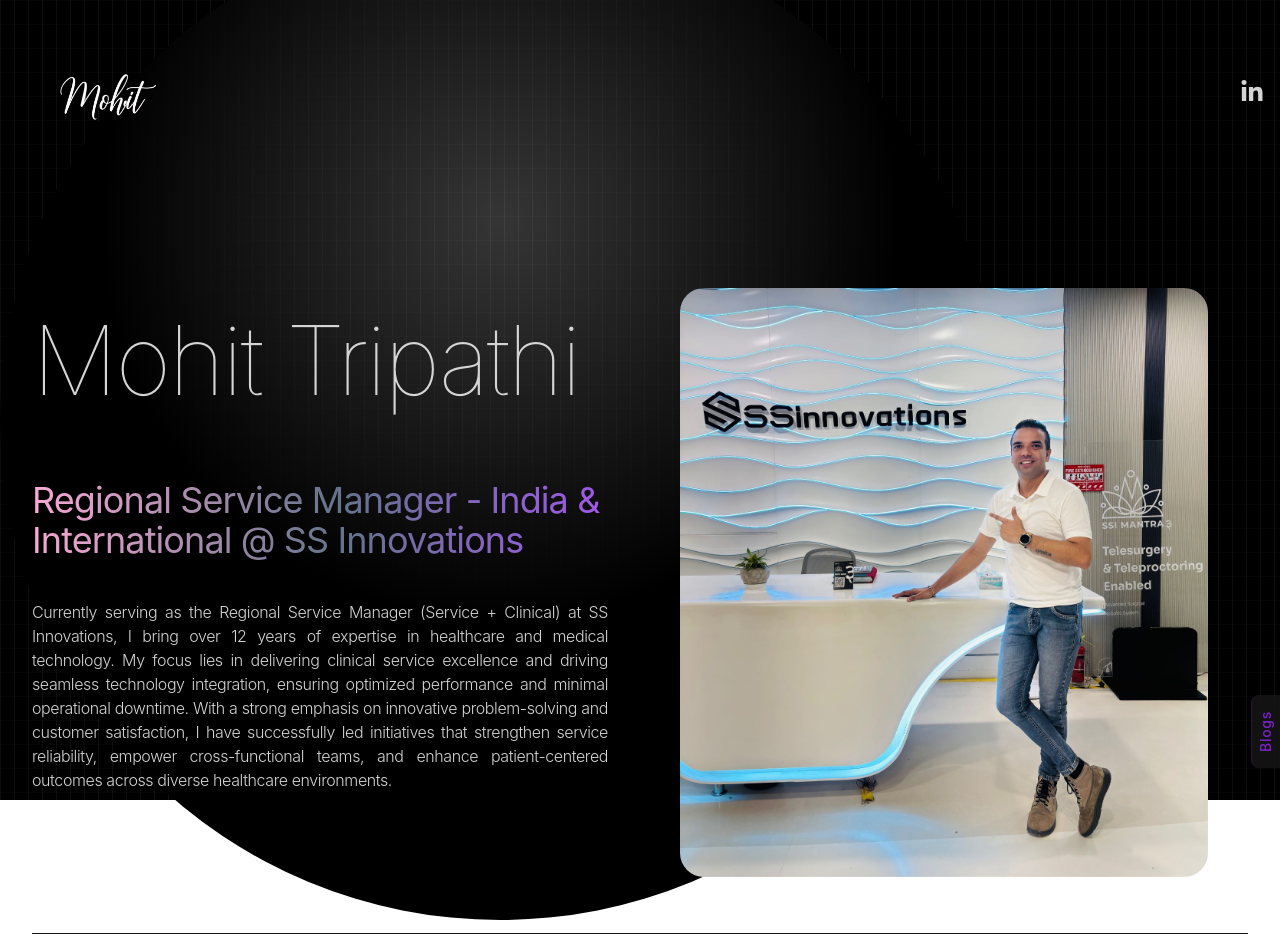
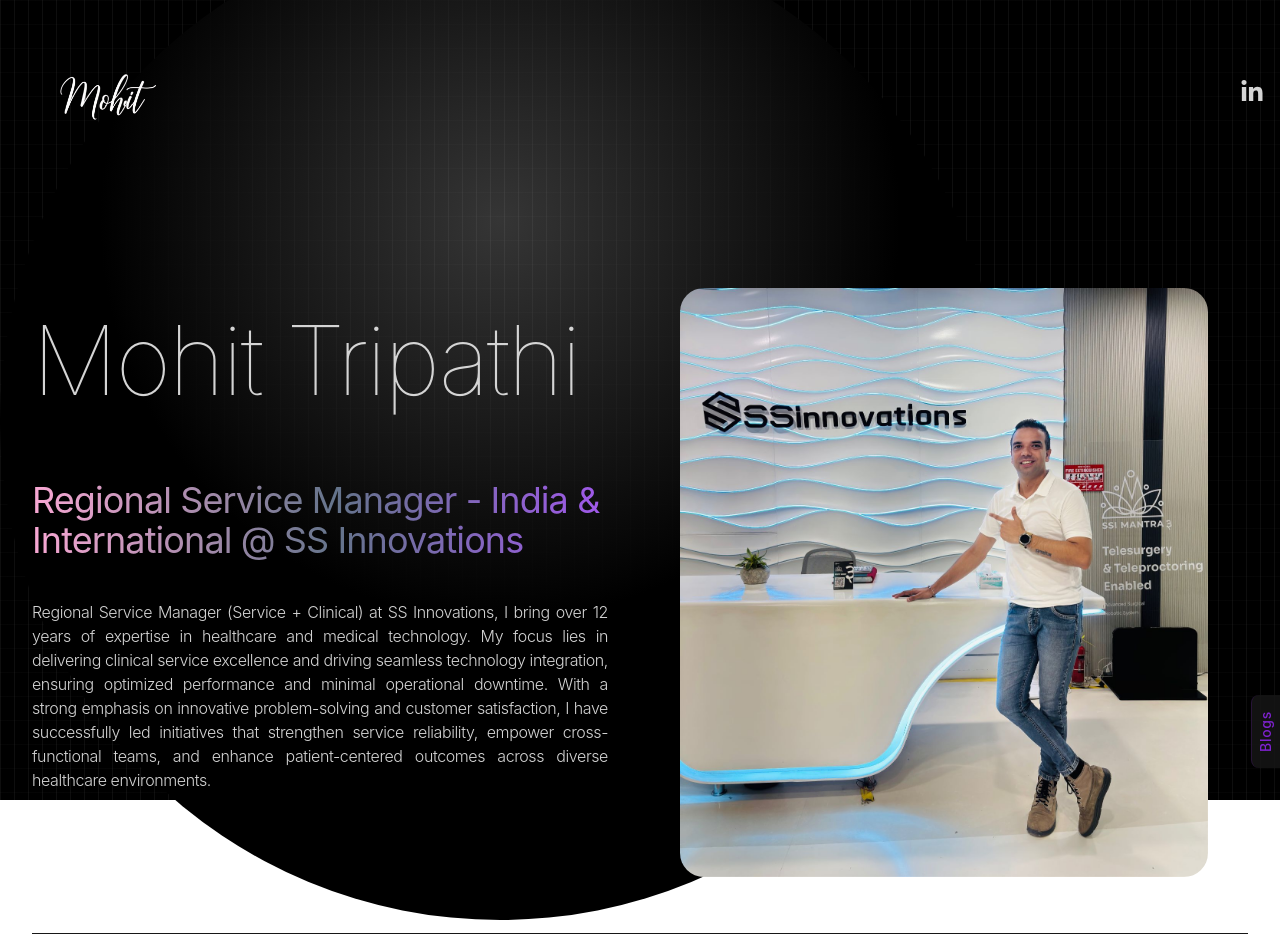
Before and after one commit to puneetshukla041/Mohit-Tripathi, a React (Vite) app: page / in a window 1280 px wide. Shown: the top 952 px of the page. Built offline with nearby package versions, Linux system fonts and the light colour scheme; no server answers; a web font is replaced by a local one.

Commit message:
Update index.js

```diff
--- a/src/constants/index.js
+++ b/src/constants/index.js
@@ -4,7 +4,7 @@ import project3 from "../assets/projects/project-3.jpg";
 import project4 from "../assets/projects/project-4.jpg";
 import project5 from "../assets/projects/project-5.jpg";
 
-export const HERO_CONTENT = `Currently serving as the Regional Service Manager (Service + Clinical) at SS Innovations, I bring over 12 years of expertise in healthcare and medical technology. My focus lies in delivering clinical service excellence and driving seamless technology integration, ensuring optimized performance and minimal operational downtime. With a strong emphasis on innovative problem-solving and customer satisfaction, I have successfully led initiatives that strengthen service reliability, empower cross-functional teams, and enhance patient-centered outcomes across diverse healthcare environments.`;
+export const HERO_CONTENT = `Regional Service Manager (Service + Clinical) at SS Innovations, I bring over 12 years of expertise in healthcare and medical technology. My focus lies in delivering clinical service excellence and driving seamless technology integration, ensuring optimized performance and minimal operational downtime. With a strong emphasis on innovative problem-solving and customer satisfaction, I have successfully led initiatives that strengthen service reliability, empower cross-functional teams, and enhance patient-centered outcomes across diverse healthcare environments.`;
 
 export const ABOUT_TEXT = `Previously, I managed technical services and executed critical projects for renowned organizations including TATA Trust, DRDO, and PM CARES, demonstrating a proven ability to deliver client-focused results under high-impact conditions. Passionate about advancing MedTech innovation, my mission is to elevate healthcare standards through the deployment of cutting-edge solutions, efficient service strategies, and sustainable operational models that create long-term value for both institutions and patients.`;
 
```
